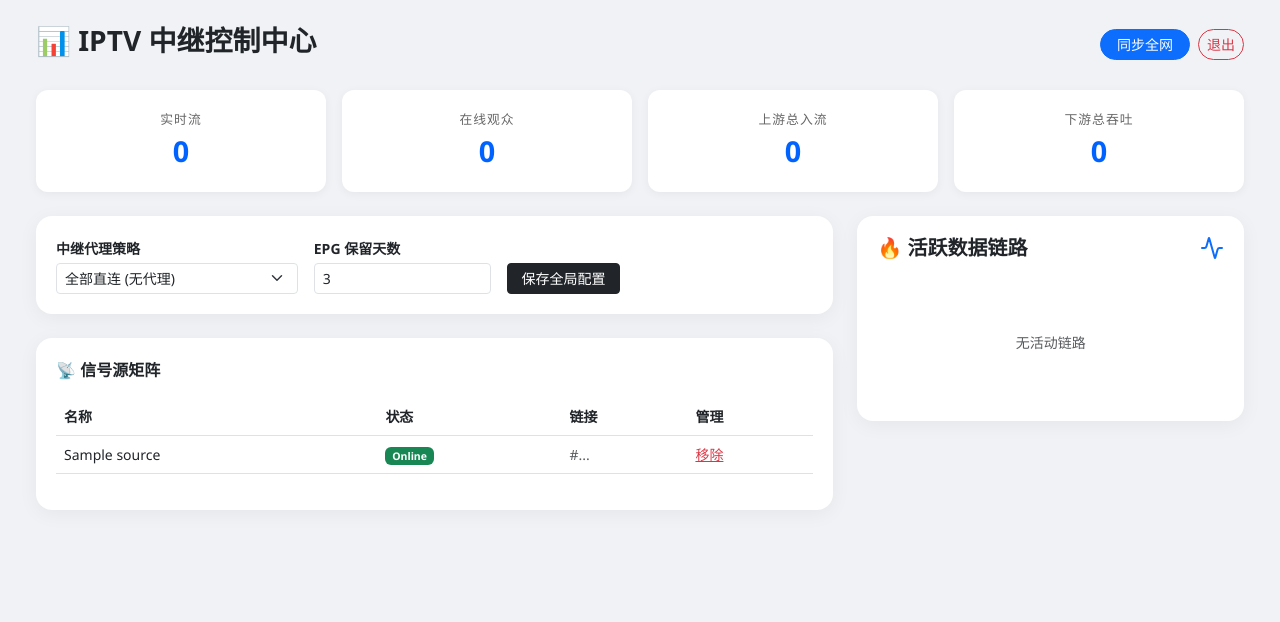
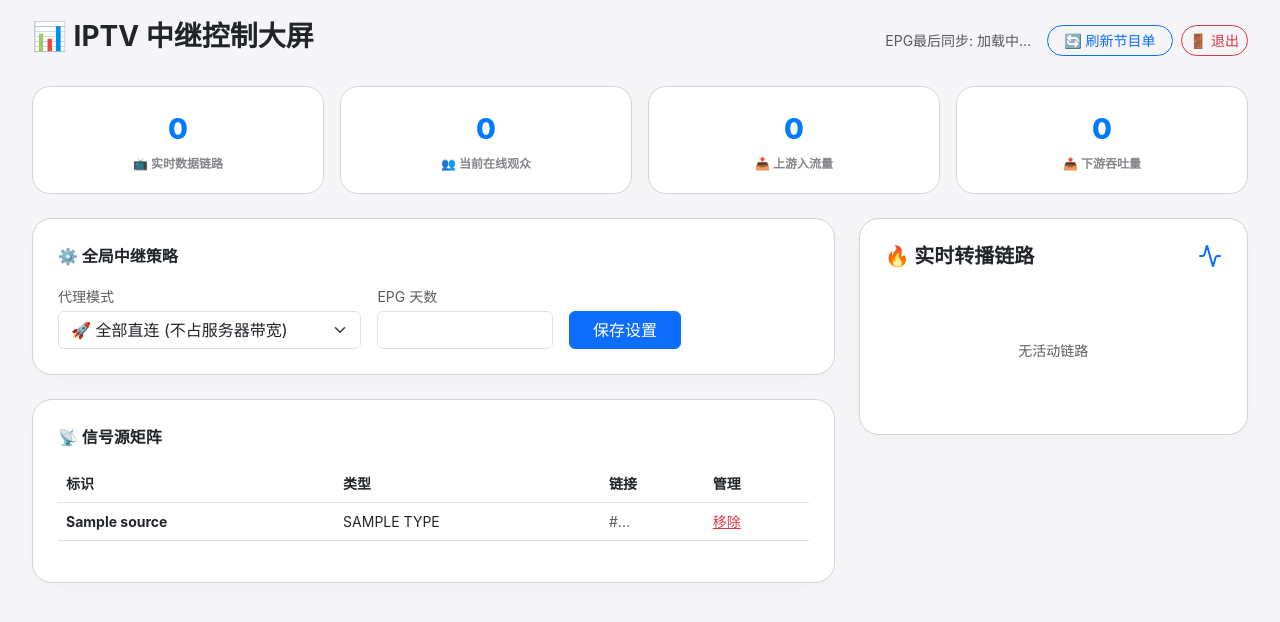
Before and after one commit to JE668/iptv-manager, a FastAPI app: template templates/index.html in a window 1280 px wide. Shown: the top 622 px of the page. Run offline with FastAPI, Linux system fonts and the light colour scheme; the template is opened without the code that fills it: most values are stand-ins (such as "Sample title", 1, 10 or a date in 2020); data that the repository does not hold is empty; parts of the project's set-up code (start-up, migrations or seed data) failed here and were passed over.

Commit message:
Update index.html

```diff
--- a/templates/index.html
+++ b/templates/index.html
@@ -7,72 +7,72 @@
     <link href="https://cdn.jsdelivr.net/npm/bootstrap@5.3.0/dist/css/bootstrap.min.css" rel="stylesheet">
     <script src="https://unpkg.com/lucide@latest"></script>
     <style>
-        :root { --bi-blue: #0062ff; --bi-bg: #f0f2f5; --bi-card: #ffffff; }
-        body { background-color: var(--bi-bg); font-family: 'Segoe UI', system-ui, sans-serif; }
-        .kpi-card { background: #fff; border: none; border-radius: 12px; padding: 20px; box-shadow: 0 2px 10px rgba(0,0,0,0.05); }
+        :root { --bi-blue: #007aff; --bi-bg: #f5f5f7; }
+        body { background-color: var(--bi-bg); font-family: -apple-system, system-ui, sans-serif; padding: 20px; }
+        .kpi-card { background: #fff; border-radius: 18px; padding: 20px; border: 1px solid #d2d2d7; text-align: center; }
         .kpi-val { font-size: 1.8rem; font-weight: 800; color: var(--bi-blue); }
-        .kpi-label { font-size: 0.8rem; color: #666; text-transform: uppercase; letter-spacing: 1px; }
-        .glass-card { background: #fff; border: none; border-radius: 16px; padding: 20px; box-shadow: 0 4px 20px rgba(0,0,0,0.05); }
-        .stream-item { border: 1px solid #edf2f7; border-radius: 12px; padding: 15px; margin-bottom: 15px; background: #fff; }
-        .progress { height: 6px; border-radius: 10px; background: #edf2f7; }
-        .speed-tag { font-size: 0.75rem; font-weight: 700; }
-        .in-speed { color: #00a8ff; }
-        .out-speed { color: #fbc531; }
+        .kpi-label { font-size: 0.75rem; color: #86868b; text-transform: uppercase; font-weight: 600; margin-top: 5px; }
+        .glass-card { background: #fff; border-radius: 20px; padding: 25px; border: 1px solid #d2d2d7; box-shadow: 0 4px 12px rgba(0,0,0,0.02); }
+        .stream-item { border: 1px solid #e5e5e7; border-radius: 14px; padding: 15px; margin-bottom: 15px; background: #fff; }
+        .progress { height: 6px; border-radius: 10px; background: #f5f5f7; }
+        .speed-tag { font-size: 0.75rem; font-weight: 700; display: inline-flex; align-items: center; gap: 4px; }
+        .in-speed { color: #007aff; }
+        .out-speed { color: #ff9500; }
+        .client-info { font-size: 0.65rem; color: #86868b; background: #f5f5f7; padding: 2px 6px; border-radius: 4px; display: inline-block; margin: 2px; }
     </style>
 </head>
-<body class="p-4">
+<body>
 
 <div class="container-fluid">
-    <!-- Header -->
     <div class="d-flex justify-content-between align-items-center mb-4">
-        <h3 class="fw-bold">📊 IPTV 中继控制中心</h3>
-        <div class="d-flex gap-2">
-            <a href="/refresh" class="btn btn-primary btn-sm rounded-pill px-3">同步全网</a>
-            <a href="/logout" class="btn btn-outline-danger btn-sm rounded-pill">退出</a>
+        <h3 class="fw-bold">📊 IPTV 中继控制大屏</h3>
+        <div class="d-flex gap-2 align-items-center">
+            <span id="epg-time" class="small text-muted me-2">EPG最后同步: 加载中...</span>
+            <a href="/refresh" class="btn btn-outline-primary btn-sm rounded-pill px-3">🔄 刷新节目单</a>
+            <a href="/logout" class="btn btn-outline-danger btn-sm rounded-pill">🚪 退出</a>
         </div>
     </div>
 
-    <!-- KPI Section -->
-    <div class="row g-3 mb-4 text-center">
-        <div class="col-md-3"><div class="kpi-card"><div class="kpi-label">实时流</div><div class="kpi-val" id="kpi-streams">0</div></div></div>
-        <div class="col-md-3"><div class="kpi-card"><div class="kpi-label">在线观众</div><div class="kpi-val" id="kpi-peers">0</div></div></div>
-        <div class="col-md-3"><div class="kpi-card"><div class="kpi-label">上游总入流</div><div class="kpi-val" id="kpi-in">0</div></div></div>
-        <div class="col-md-3"><div class="kpi-card"><div class="kpi-label">下游总吞吐</div><div class="kpi-val" id="kpi-out">0</div></div></div>
+    <!-- KPI 卡片区域 -->
+    <div class="row g-3 mb-4">
+        <div class="col-md-3"><div class="kpi-card"><div class="kpi-val" id="kpi-streams">0</div><div class="kpi-label">📺 实时数据链路</div></div></div>
+        <div class="col-md-3"><div class="kpi-card"><div class="kpi-val" id="kpi-peers">0</div><div class="kpi-label">👥 当前在线观众</div></div></div>
+        <div class="col-md-3"><div class="kpi-card"><div class="kpi-val" id="kpi-in">0</div><div class="kpi-label">📥 上游入流量</div></div></div>
+        <div class="col-md-3"><div class="kpi-card"><div class="kpi-val" id="kpi-out">0</div><div class="kpi-label">📤 下游吞吐量</div></div></div>
     </div>
 
     <div class="row g-4">
-        <!-- Main Panel -->
+        <!-- 管理面板 -->
         <div class="col-lg-8">
-            <!-- 代理与EPG设置 -->
             <div class="glass-card mb-4">
+                <div class="fw-bold mb-3">⚙️ 全局中继策略</div>
                 <form action="/update_global_settings" method="post" class="row align-items-end g-3">
-                    <div class="col-md-4">
-                        <label class="small fw-bold mb-1">中继代理策略</label>
-                        <select name="proxy_mode" class="form-select form-select-sm">
-                            <option value="0">全部直连 (无代理)</option>
-                            <option value="1">按需代理 (仅udpxy/组播)</option>
-                            <option value="2">全量代理 (所有流量过Docker)</option>
+                    <div class="col-md-5">
+                        <label class="small text-muted mb-1">代理模式</label>
+                        <select name="proxy_mode" class="form-select">
+                            <option value="0" {% if proxy_mode=='0' %}selected{% endif %}>🚀 全部直连 (不占服务器带宽)</option>
+                            <option value="1" {% if proxy_mode=='1' %}selected{% endif %}>🧠 智能识别 (仅udpxy/组播走代理)</option>
+                            <option value="2" {% if proxy_mode=='2' %}selected{% endif %}>🛡️ 全量代理 (隐藏所有原始链接)</option>
                         </select>
                     </div>
                     <div class="col-md-3">
-                        <label class="small fw-bold mb-1">EPG 保留天数</label>
-                        <input type="number" name="epg_days" value="3" class="form-control form-control-sm">
+                        <label class="small text-muted mb-1">EPG 天数</label>
+                        <input type="number" name="epg_days" value="{{ epg_days }}" class="form-control">
                     </div>
                     <div class="col-md-2">
-                        <button type="submit" class="btn btn-dark btn-sm w-100">保存全局配置</button>
+                        <button type="submit" class="btn btn-primary w-100">保存设置</button>
                     </div>
                 </form>
             </div>
 
-            <!-- 源管理 (略，同前但换成简洁风格) -->
             <div class="glass-card">
-                <div class="card-title fw-bold mb-3">📡 信号源矩阵</div>
+                <div class="fw-bold mb-3">📡 信号源矩阵</div>
                 <div class="table-responsive">
                     <table class="table table-hover align-middle small">
-                        <thead><tr><th>名称</th><th>状态</th><th>链接</th><th>管理</th></tr></thead>
+                        <thead class="text-muted"><tr><th>标识</th><th>类型</th><th>链接</th><th>管理</th></tr></thead>
                         <tbody>
                             {% for s in sources %}
-                            <tr><td>{{ s.name }}</td><td><span class="badge bg-{{'success' if s.status=='Online' else 'danger'}}">{{s.status}}</span></td><td class="text-muted">{{ s.url[:40] }}...</td><td><a href="/delete/{{s.id}}" class="text-danger">移除</a></td></tr>
+                            <tr><td><strong>{{ s.name }}</strong></td><td>{{ s.type.upper() }}</td><td class="text-muted">{{ s.url[:50] }}...</td><td><a href="/delete/{{s.id}}" class="text-danger">移除</a></td></tr>
                             {% endfor %}
                         </tbody>
                     </table>
@@ -80,11 +80,11 @@
             </div>
         </div>
 
-        <!-- Real-time Monitor Panel -->
+        <!-- 实时监控面板 -->
         <div class="col-lg-4">
             <div class="glass-card">
-                <div class="d-flex justify-content-between mb-4">
-                    <h5 class="fw-bold m-0">🔥 活跃数据链路</h5>
+                <div class="d-flex justify-content-between mb-4 align-items-center">
+                    <h5 class="fw-bold m-0">🔥 实时转播链路</h5>
                     <i data-lucide="activity" class="text-primary"></i>
                 </div>
                 <div id="stream-monitor">
@@ -101,42 +101,40 @@
         const res = await fetch('/api/status');
         const data = await res.json();
 
-        // 更新 KPI
         document.getElementById('kpi-streams').innerText = data.kpis.stream_count;
         document.getElementById('kpi-peers').innerText = data.kpis.peer_count;
         document.getElementById('kpi-in').innerText = data.kpis.total_in;
         document.getElementById('kpi-out').innerText = data.kpis.total_out;
+        document.getElementById('epg-time').innerText = 'EPG同步: ' + data.last_epg;
 
         const monitor = document.getElementById('stream-monitor');
         if (data.active_streams.length === 0) {
-            monitor.innerHTML = '<div class="text-center py-5 text-muted small">无活动链路</div>';
+            monitor.innerHTML = '<div class="text-center py-5 text-muted small">无人观看，中继休眠中...</div>';
         } else {
             monitor.innerHTML = data.active_streams.map(s => {
-                const bufPer = s.buffer.split('/')[0];
+                const bufLevel = parseInt(s.buffer.split('/')[0]);
                 return `
                 <div class="stream-item">
-                    <div class="d-flex justify-content-between align-items-center">
-                        <span class="fw-bold">${s.name}</span>
-                        <span class="badge bg-primary rounded-pill" style="font-size:0.6rem">${s.peers} PEERS</span>
+                    <div class="d-flex justify-content-between mb-2">
+                        <span class="fw-bold" style="color:var(--bi-blue)">${s.name}</span>
+                        <span class="badge bg-light text-primary rounded-pill">${s.peers} PEERS</span>
                     </div>
-                    <div class="my-2 small text-muted text-truncate" style="font-size:0.65rem">${s.url}</div>
-
-                    <div class="d-flex justify-content-between mb-1 small">
-                        <span class="speed-tag in-speed">IN: ${s.in_speed}</span>
-                        <span class="speed-tag out-speed">OUT: ${s.out_speed}</span>
+                    <div class="d-flex justify-content-between mb-1">
+                        <span class="speed-tag in-speed">📥 IN: ${s.in_speed}</span>
+                        <span class="speed-tag out-speed">📤 OUT: ${s.out_speed}</span>
                     </div>
-                    <div class="progress mb-2">
-                        <div class="progress-bar bg-info" role="progressbar" style="width: ${bufPer}%"></div>
+                    <div class="progress mb-2"><div class="progress-bar bg-primary" style="width: ${bufLevel}%"></div></div>
+                    <div class="d-flex justify-content-between small text-muted" style="font-size:0.6rem">
+                        <span>缓存:${s.buffer} | ${s.info.res}</span>
+                        <span>${s.info.codec}</span>
                     </div>
-                    <div class="d-flex justify-content-between" style="font-size:0.65rem">
-                        <span class="text-muted">缓存深度: ${s.buffer}</span>
-                        <span class="text-muted">${s.info.res} | ${s.info.codec}</span>
+                    <div class="mt-2">
+                        ${s.clients.map(c => `<span class="client-info">${c.ip} (${c.speed})</span>`).join('')}
                     </div>
                 </div>
             `}).join('');
         }
     }
-    const base = window.location.origin;
     setInterval(fetchData, 2500);
     fetchData();
 </script>
```
